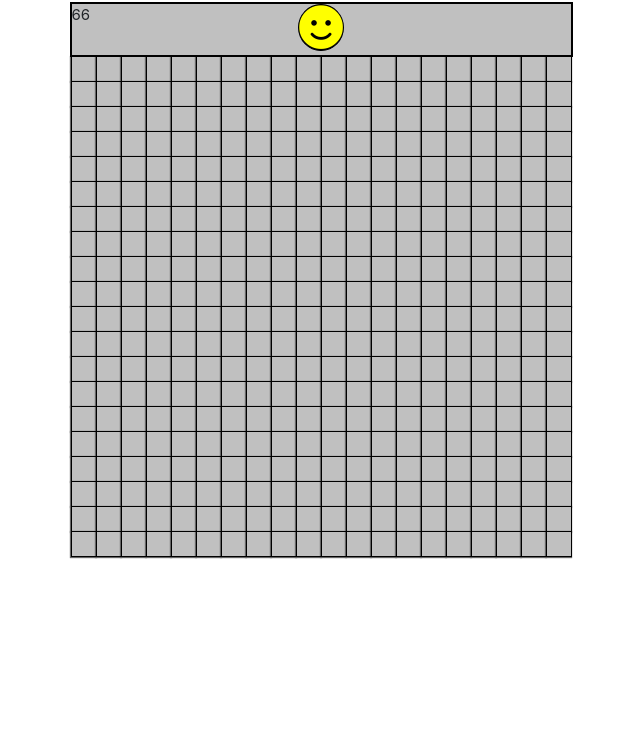
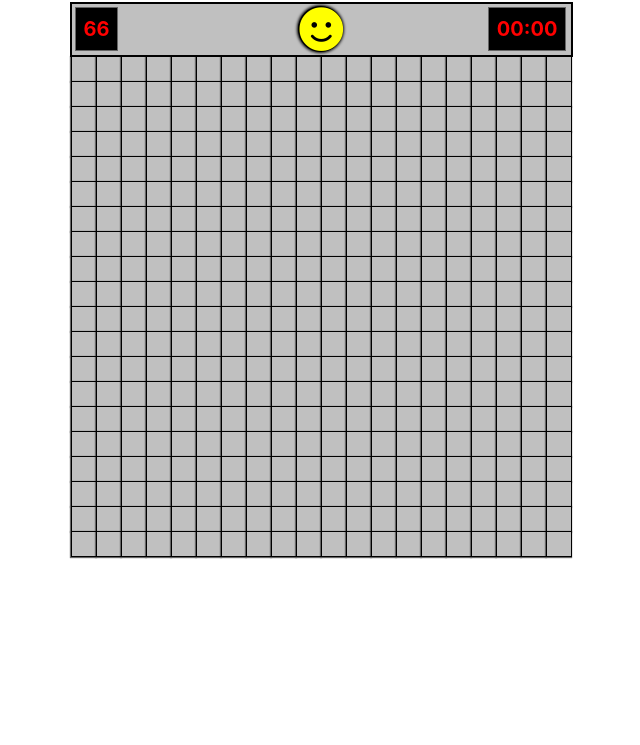
Before and after one commit to rabelfish/minesweeper, a plain HTML site: page index.html in a window 1280 px wide. Shown: the part 55-800 px from the top of the page, without its empty margins (318-958 px from the left). Drawn offline with nearby package versions, Linux system fonts and the light colour scheme.

Commit message:
Maybe I can push from this computer

```diff
--- a/index.html
+++ b/index.html
@@ -43,16 +43,16 @@
             <div id="header">
               <div class="row">
                 <div class="col-4">
-                  <p id="mines_left">{{ mines_left }}</p>
+                  <span id="mines_left">{{ mines_left }}</span>
                 </div>
                 <div class="col-4" id="faces">
                   <i v-if="face == 'smile'" id="smile" class="fas fa-smile fa-3x"></i>
                   <i v-if="face == 'frown'" id="frown" class="fas fa-frown fa-3x" @click="reset"></i>
                   <i v-if="face == 'grin'" id="grin" class="fas fa-grin-beam fa-3x" @click="reset"></i>
                 </div>
-                <!--<div class="col-4" id="timer">!-->
-                <!--    <p>{{ timer }}</p>!-->
-                <!--</div>!-->
+                <div class="col-4">
+                    <span id="timer">{{ formatted_timer }}</span>
+                </div>
               </div>
             </div>
             <tr v-for="(row, x) in board_size" :key="x">
@@ -137,7 +137,7 @@
                 </div>
                 <div class="modal-footer">
                   <button type="button" class="btn btn-secondary" data-dismiss="modal">Close</button>
-                  <button type="button" class="btn btn-primary" @click="save_settings">
+                  <button type="button" class="btn btn-primary"  data-dismiss="modal" @click="save_settings">
                     Save changes (Restart Game)
                   </button>
                 </div>
--- a/main.css
+++ b/main.css
@@ -23,6 +23,10 @@ body {
   background-color: black;
   border-radius: 50%;
   border: 1px solid black;
+  box-shadow: 0 0 3px 1px #000;
+  height: 46px;
+  width: 45px;
+  margin-top: 2px;
 }
 
 .box {
@@ -37,6 +41,13 @@ body {
 
 #mines_left {
   position: absolute;
+  margin: 4px;
+  padding: 6px 8px;
+  color: red;
+  background-color: black;
+  font-weight: bold;
+  font-size: 20px;
+  box-shadow: 0 0 0px 1px #666;
 }
 
 #faces {
@@ -44,7 +55,15 @@ body {
 }
 
 #timer {
-  text-align: right;
+  position: absolute;
+  right: 16px;
+  margin: 4px;
+  padding: 6px 8px;
+  color: red;
+  background-color: black;
+  font-weight: bold;
+  font-size: 20px;
+  box-shadow: 0 0 0px 1px #666;
 }
 
 .cross_out {
--- a/main.js
+++ b/main.js
@@ -9,7 +9,7 @@ var minesweeper = new Vue({
     revealed_map: [],
     show_mines: 0,
     face: "smile",
-    timer: 0,
+    timer: null,
     interval: null,
     difficulties: {
       easy: 6,
@@ -20,9 +20,18 @@ var minesweeper = new Vue({
     difficulty: "easy",
     new_difficulty: "easy"
   },
+  computed: {
+    formatted_timer() {
+      let minutes = Math.floor(this.timer/60);
+      let seconds = this.timer - minutes*60;
+      if (minutes < 10) minutes = "0" + minutes;
+      if (seconds < 10) seconds = "0" + seconds;
+      return minutes + ":" + seconds;
+    }
+  },
   methods: {
     display_box: function(x, y) {
-      if (this.timer == 0) {
+      if (this.interval === null) {
         this.startTimer();
       }
 
@@ -37,10 +46,11 @@ var minesweeper = new Vue({
 
         // if we find a mine, put game into losing state
         if (this.mine_map[index] == -1) {
+          clearInterval(this.interval);
+          this.interval = null;
           document.getElementById("ind_" + x + "_" + y).style.color = "red";
           this.show_mines = 1;
           this.face = "frown";
-          clearInterval(this.interval);
         } else {
           // if it is not a mine, change the color and mark it as revealed
           document.getElementById("ind_" + x + "_" + y).style["background-color"] = "#f0f0f0";
@@ -51,9 +61,10 @@ var minesweeper = new Vue({
           // decrease the amount of non_mine boxes that the player has revealed. If it is all of them, the player won!
           this.non_mines = this.non_mines - 1;
           if (this.non_mines == 0) {
+            clearInterval(this.interval);
+            this.interval = null;
             this.show_mines = 1;
             this.face = "grin";
-            clearInterval(this.interval);
           }
 
           // if the box clicked was a zero, reveal it's neighbors
@@ -84,7 +95,7 @@ var minesweeper = new Vue({
         return;
       }
 
-      if (this.timer == 0) {
+      if (this.interval === null) {
         this.startTimer();
       }
 
@@ -138,6 +149,7 @@ var minesweeper = new Vue({
       return count;
     },
     startTimer() {
+      clearInterval(this.interval);
       this.interval = setInterval(
         function() {
           this.timer = this.timer + 1;
@@ -156,6 +168,7 @@ var minesweeper = new Vue({
       this.show_mines = 0;
       this.face = "smile";
       this.timer = 0;
+      clearInterval(this.interval);
       this.interval = null;
 
       let els = document.getElementsByClassName("box");
```
